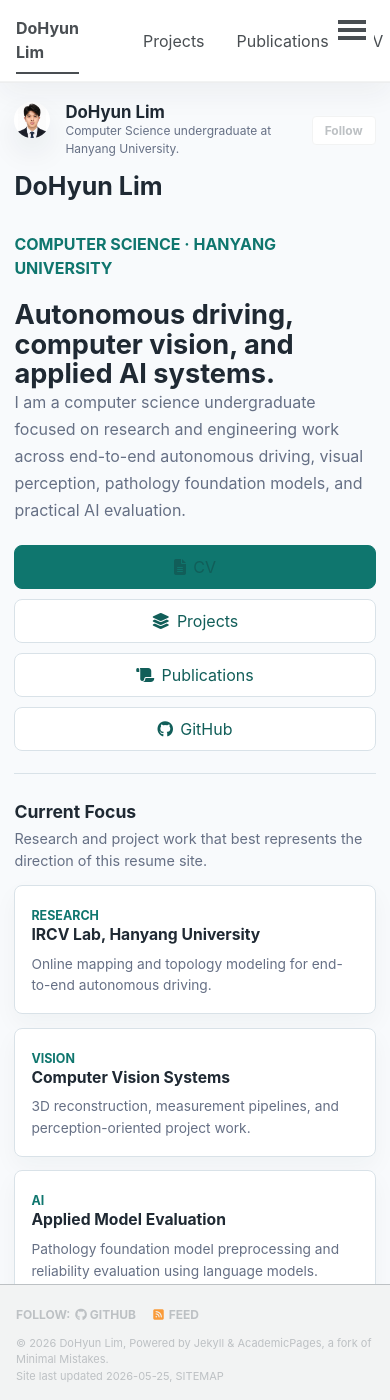
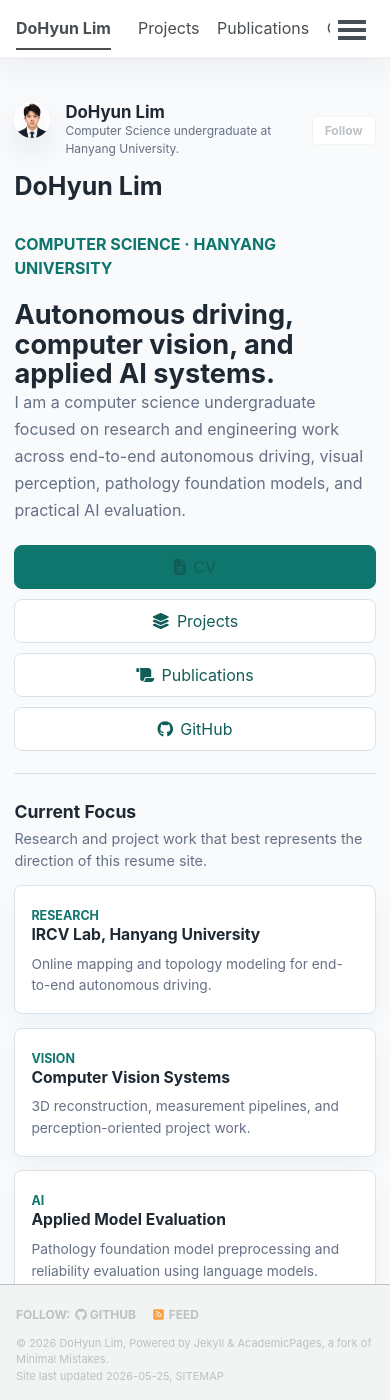
Before and after one commit to Dororo99/dororo99.github.io, a Jekyll site: the page built from _pages/about.md, in a window 390 px wide and 1400 px high. Built offline with Jekyll 4.4.1, drawn with Linux system fonts in a browser that asks for light colours; a script that is not in the unit is left out.

Commit message:
Fix mobile resume layout overflow
Constrain the Academic Pages content column on small screens and make the masthead links scroll inside the nav instead of widening the page.

Constraint: No Docker or Dev Container workflow is used.

Tested: git diff --check passed; Ruby front matter parse passed; mobile screenshot review identified the overflow this commit fixes.

Related: Keeps the refreshed resume layout readable on narrow screens.

Co-authored-by: OmX <omx@oh-my-codex.dev>

```diff
--- a/_sass/resume-polish.scss
+++ b/_sass/resume-polish.scss
@@ -358,12 +358,74 @@ body {
 }
 
 @media (max-width: 57.8125em) {
+  html,
+  body {
+    overflow-x: hidden;
+  }
+
+  .masthead__inner-wrap,
+  #main {
+    max-width: 100%;
+  }
+
+  .greedy-nav {
+    min-width: 0;
+    overflow: hidden;
+  }
+
+  .greedy-nav a {
+    margin-left: 0.55rem;
+    margin-right: 0.55rem;
+  }
+
+  .greedy-nav .visible-links {
+    display: flex;
+    max-width: 100%;
+    overflow-x: auto;
+    scrollbar-width: none;
+  }
+
+  .greedy-nav .visible-links::-webkit-scrollbar {
+    display: none;
+  }
+
+  .greedy-nav .visible-links li {
+    display: block;
+    flex: 0 0 auto;
+  }
+
+  .masthead__menu-item--lg {
+    padding-right: 0.6rem;
+  }
+
+  .page,
+  .archive {
+    float: none;
+    width: 100%;
+    margin-left: 0;
+    margin-right: 0;
+    padding-left: 0;
+    padding-right: 0;
+  }
+
+  .page__inner-wrap,
+  .page__content {
+    width: 100%;
+  }
+
   .resume-hero {
     padding-top: 1.25rem;
   }
 
   .resume-hero h1 {
+    max-width: 100%;
     font-size: 1.7rem;
+    overflow-wrap: break-word;
+  }
+
+  .resume-lead,
+  .resume-section-heading p {
+    max-width: 100%;
   }
 
   .resume-focus-grid,
```
